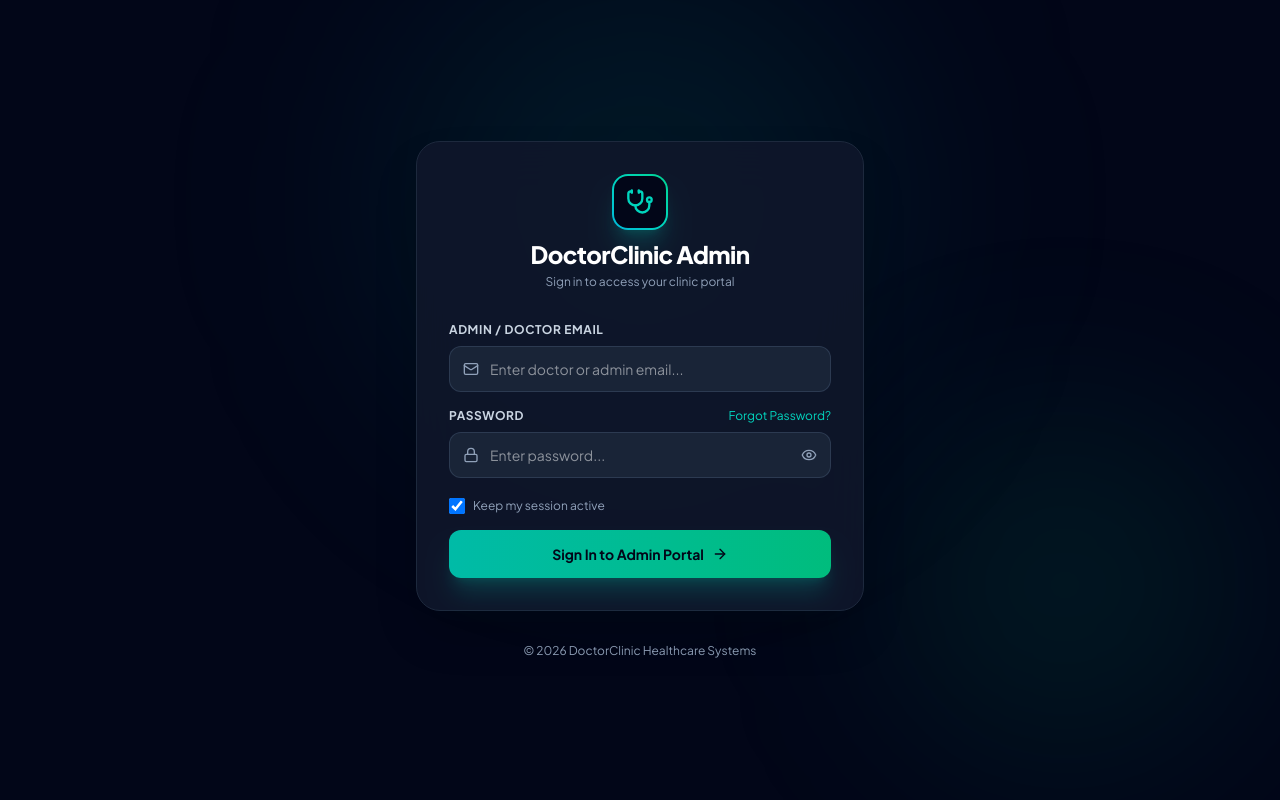
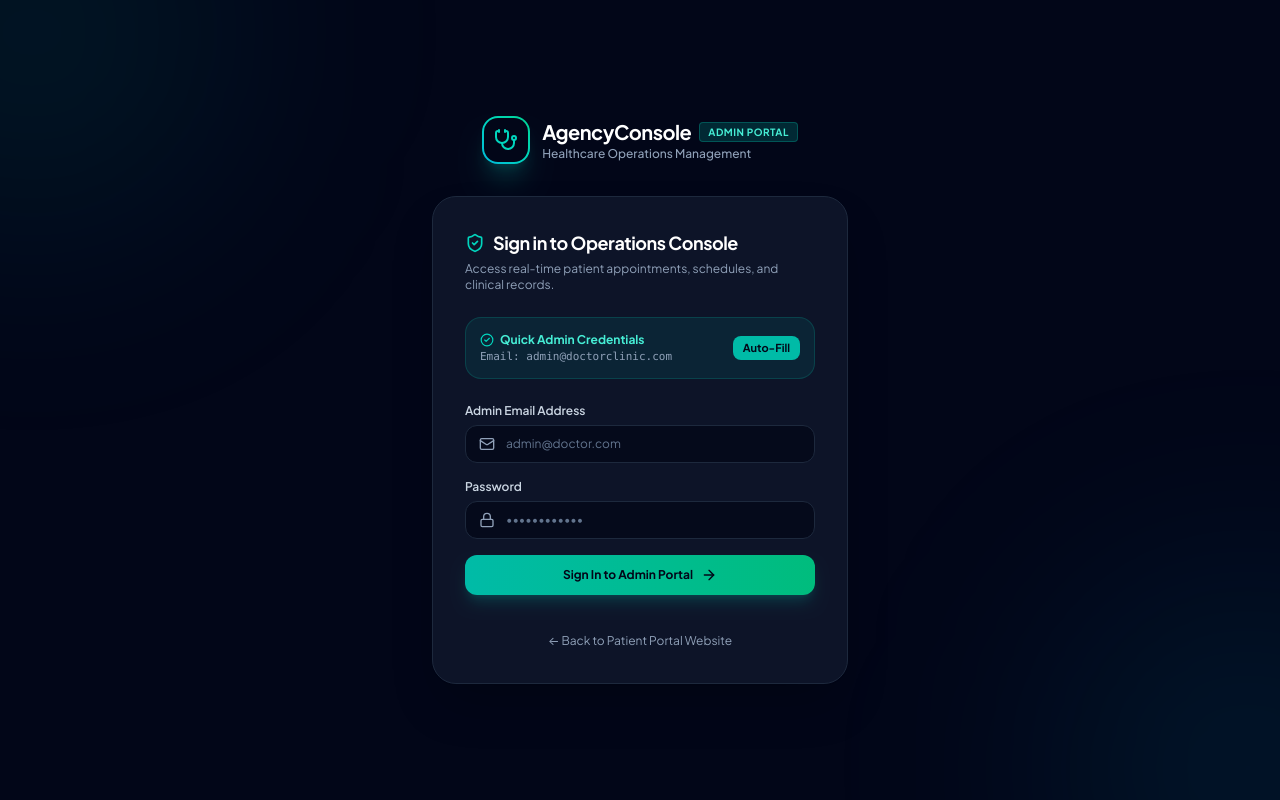
Before and after one commit to Abhi013-oss/Doctor-Demo, a Next.js app: page /login in a window 1280 px wide. Built offline with nearby package versions, Linux system fonts and the light colour scheme; no server answers.

Commit message:
fix: remove middleware.ts edge proxy traps and update login navigation for Vercel

```diff
--- a/app/(auth)/login/page.tsx
+++ b/app/(auth)/login/page.tsx
@@ -1,32 +1,23 @@
 "use client";
 
 import React, { useState, useEffect } from "react";
-import Link from "next/link";
-import {
-  Stethoscope,
-  Lock,
-  Mail,
-  Eye,
-  EyeOff,
-  ArrowRight,
-  AlertCircle
-} from "lucide-react";
+import { useRouter } from "next/navigation";
+import { Stethoscope, Lock, Mail, ArrowRight, ShieldCheck, CheckCircle2, AlertCircle } from "lucide-react";
 import { useAuth } from "@/components/admin/AuthProvider";
 import { DEMO_ADMIN_USER } from "@/lib/supabase";
+import Link from "next/link";
 
 export default function LoginPage() {
+  const [email, setEmail] = useState("");
+  const [password, setPassword] = useState("");
+  const [errorMsg, setErrorMsg] = useState("");
+  const [isSubmitting, setIsSubmitting] = useState(false);
+  const router = useRouter();
   const { login } = useAuth();
 
-  const [email, setEmail] = useState("");
-  const [password, setPassword] = useState("");
-  const [showPassword, setShowPassword] = useState(false);
-  const [errorMsg, setErrorMsg] = useState("");
-  const [isSubmitting, setIsSubmitting] = useState(false);
-
   useEffect(() => {
-    // Clear any stale cookies when arriving at the login page so it loads cleanly
-    document.cookie = "doctor_admin_session=; path=/; max-age=0; SameSite=Lax";
-    document.cookie = "sb-access-token=; path=/; max-age=0; SameSite=Lax";
+    // Ensure clean state initialization
+    setErrorMsg("");
   }, []);
 
   const handleSubmit = async (e: React.FormEvent) => {
@@ -40,18 +31,16 @@ export default function LoginPage() {
     setIsSubmitting(true);
 
     try {
-      // 1. Set session cookie so Middleware passes request to /dashboard
-      const maxAge = 30 * 24 * 60 * 60;
-      document.cookie = `doctor_admin_session=active; path=/; max-age=${maxAge}; SameSite=Lax`;
-
-      // 2. Save session user object to local storage
+      // 1. Save session user object to local storage
       const sessionUser = {
         ...DEMO_ADMIN_USER,
         email: email.trim() || DEMO_ADMIN_USER.email
       };
+      if (typeof window !== "undefined") {
         localStorage.setItem("doctor_admin_user", JSON.stringify(sessionUser));
+      }
 
-      // 3. Trigger auth login helper
+      // 2. Trigger auth login helper
       const res = await login(email.trim(), password);
 
       if (res && !res.success && res.error) {
@@ -60,136 +49,152 @@ export default function LoginPage() {
         return;
       }
 
-      // 4. Instant browser redirect to dashboard
-      window.location.href = "/dashboard";
+      // 3. Smooth SPA navigation to dashboard
+      router.push("/dashboard");
     } catch {
-      window.location.href = "/dashboard";
+      router.push("/dashboard");
     }
   };
 
+  const handleDemoLogin = () => {
+    setEmail(DEMO_ADMIN_USER.email);
+    setPassword("admin123");
+  };
+
   return (
-    <div className="min-h-screen bg-slate-950 flex flex-col justify-center items-center p-4 relative overflow-hidden select-none">
-      {/* Background Glow Orbs */}
-      <div className="absolute top-1/4 left-1/2 -translate-x-1/2 -translate-y-1/2 w-[500px] h-[500px] bg-teal-500/10 rounded-full blur-[120px] pointer-events-none" />
-      <div className="absolute bottom-10 right-10 w-[350px] h-[350px] bg-emerald-500/10 rounded-full blur-[100px] pointer-events-none" />
+    <div className="min-h-screen bg-slate-950 text-slate-100 flex flex-col justify-center py-12 sm:px-6 lg:px-8 relative overflow-hidden select-none">
+      {/* Background Decorative Glow Effects */}
+      <div className="absolute -top-40 -left-40 w-96 h-96 bg-teal-500/10 rounded-full blur-[120px] pointer-events-none" />
+      <div className="absolute -bottom-40 -right-40 w-96 h-96 bg-cyan-500/10 rounded-full blur-[120px] pointer-events-none" />
 
-      {/* Main Card Container */}
-      <div className="relative w-full max-w-md bg-slate-900/90 border border-slate-800 rounded-3xl shadow-2xl p-8 backdrop-blur-xl">
-        {/* Header Branding */}
-        <div className="text-center space-y-3 mb-8">
-          <div className="inline-flex items-center justify-center w-14 h-14 rounded-2xl bg-gradient-to-tr from-cyan-500 via-teal-400 to-emerald-400 p-0.5 shadow-xl shadow-teal-500/20 mb-2">
+      {/* Brand Header */}
+      <div className="sm:mx-auto sm:w-full sm:max-w-md text-center z-10 space-y-3">
+        <Link href="/" className="inline-flex items-center gap-3 group">
+          <div className="w-12 h-12 rounded-2xl bg-gradient-to-tr from-cyan-500 via-teal-400 to-emerald-400 p-0.5 shadow-xl shadow-teal-500/20 group-hover:scale-105 transition-transform duration-300">
             <div className="w-full h-full bg-slate-950 rounded-[14px] flex items-center justify-center">
-              <Stethoscope className="w-7 h-7 text-teal-400" />
+              <Stethoscope className="w-6 h-6 text-teal-400 group-hover:rotate-12 transition-transform duration-300" />
             </div>
           </div>
+          <div className="text-left">
+            <h1 className="text-xl font-bold text-white tracking-tight flex items-center gap-2">
+              <span>AgencyConsole</span>
+              <span className="text-[10px] font-bold uppercase tracking-wider px-2 py-0.5 rounded bg-teal-500/20 text-teal-300 border border-teal-500/30">
+                Admin Portal
+              </span>
+            </h1>
+            <p className="text-xs text-slate-400 font-medium">Healthcare Operations Management</p>
+          </div>
+        </Link>
+      </div>
 
-          <div>
-            <h1 className="text-2xl font-black tracking-tight text-white">DoctorClinic Admin</h1>
-            <p className="text-xs text-slate-400 mt-1">Sign in to access your clinic portal</p>
+      {/* Main Login Card Container */}
+      <div className="mt-8 sm:mx-auto sm:w-full sm:max-w-md z-10 px-4">
+        <div className="bg-slate-900/90 backdrop-blur-xl border border-slate-800 p-6 sm:p-8 rounded-3xl shadow-2xl space-y-6">
+          <div className="space-y-1">
+            <h2 className="text-lg font-bold text-white tracking-tight flex items-center gap-2">
+              <ShieldCheck className="w-5 h-5 text-teal-400" />
+              Sign in to Operations Console
+            </h2>
+            <p className="text-xs text-slate-400">
+              Access real-time patient appointments, schedules, and clinical records.
+            </p>
+          </div>
+
+          {/* Quick Fill Demo Banner */}
+          <div className="p-3.5 rounded-2xl bg-teal-500/10 border border-teal-500/20 flex items-center justify-between gap-3">
+            <div className="text-xs">
+              <div className="font-bold text-teal-300 flex items-center gap-1.5">
+                <CheckCircle2 className="w-3.5 h-3.5 text-teal-400" />
+                Quick Admin Credentials
+              </div>
+              <div className="text-[11px] text-slate-400 font-mono mt-0.5">
+                Email: {DEMO_ADMIN_USER.email}
               </div>
             </div>
+            <button
+              type="button"
+              onClick={handleDemoLogin}
+              className="px-2.5 py-1 rounded-lg bg-teal-500 hover:bg-teal-400 text-slate-950 font-bold text-[11px] transition-colors shrink-0"
+            >
+              Auto-Fill
+            </button>
+          </div>
 
-        {/* Error Alert */}
+          {/* Error Message Box */}
           {errorMsg && (
-          <div className="mb-6 p-3.5 rounded-2xl bg-red-500/10 border border-red-500/30 flex items-start gap-2.5 text-xs text-red-300 animate-in fade-in">
-            <AlertCircle className="w-4 h-4 text-red-400 shrink-0 mt-0.5" />
+            <div className="p-3.5 rounded-2xl bg-rose-500/10 border border-rose-500/20 flex items-start gap-2.5 text-rose-300 text-xs animate-in fade-in duration-200">
+              <AlertCircle className="w-4 h-4 shrink-0 mt-0.5 text-rose-400" />
               <span>{errorMsg}</span>
             </div>
           )}
 
-        {/* Login Form */}
-        <form onSubmit={handleSubmit} className="space-y-4" autoComplete="off">
-          {/* Email Input */}
-          <div>
-            <label className="block text-xs font-bold text-slate-300 uppercase tracking-wider mb-2">
-              Admin / Doctor Email
+          <form onSubmit={handleSubmit} className="space-y-4">
+            {/* Email Field */}
+            <div className="space-y-1.5">
+              <label className="text-xs font-semibold text-slate-300 flex items-center justify-between">
+                <span>Admin Email Address</span>
               </label>
               <div className="relative">
                 <Mail className="w-4 h-4 text-slate-400 absolute left-3.5 top-1/2 -translate-y-1/2" />
                 <input
                   type="email"
+                  required
+                  autoComplete="off"
                   value={email}
                   onChange={(e) => setEmail(e.target.value)}
-                placeholder="Enter doctor or admin email..."
-                autoComplete="off"
-                className="w-full pl-10 pr-4 py-3 rounded-xl bg-slate-800/80 border border-slate-700/80 text-white text-sm focus:outline-none focus:border-teal-400 transition-colors"
-                required
+                  placeholder="admin@doctor.com"
+                  className="w-full pl-10 pr-4 py-2.5 rounded-xl bg-slate-950/70 border border-slate-800 focus:border-teal-500 focus:ring-1 focus:ring-teal-500 text-white text-xs placeholder-slate-500 outline-none transition-all"
                 />
               </div>
             </div>
 
-          {/* Password Input */}
-          <div>
-            <div className="flex items-center justify-between mb-2">
-              <label className="block text-xs font-bold text-slate-300 uppercase tracking-wider">
-                Password
+            {/* Password Field */}
+            <div className="space-y-1.5">
+              <label className="text-xs font-semibold text-slate-300 flex items-center justify-between">
+                <span>Password</span>
               </label>
-              <Link
-                href="/forgot-password"
-                className="text-xs text-teal-400 hover:text-teal-300 hover:underline"
-              >
-                Forgot Password?
-              </Link>
-            </div>
               <div className="relative">
                 <Lock className="w-4 h-4 text-slate-400 absolute left-3.5 top-1/2 -translate-y-1/2" />
                 <input
-                type={showPassword ? "text" : "password"}
+                  type="password"
+                  required
+                  autoComplete="off"
                   value={password}
                   onChange={(e) => setPassword(e.target.value)}
-                placeholder="Enter password..."
-                autoComplete="new-password"
-                className="w-full pl-10 pr-10 py-3 rounded-xl bg-slate-800/80 border border-slate-700/80 text-white text-sm focus:outline-none focus:border-teal-400 transition-colors"
-                required
+                  placeholder="••••••••••••"
+                  className="w-full pl-10 pr-4 py-2.5 rounded-xl bg-slate-950/70 border border-slate-800 focus:border-teal-500 focus:ring-1 focus:ring-teal-500 text-white text-xs placeholder-slate-500 outline-none transition-all"
                 />
-              <button
-                type="button"
-                onClick={() => setShowPassword(!showPassword)}
-                className="absolute right-3.5 top-1/2 -translate-y-1/2 text-slate-400 hover:text-slate-200"
-              >
-                {showPassword ? <EyeOff className="w-4 h-4" /> : <Eye className="w-4 h-4" />}
-              </button>
               </div>
-          </div>
-
-          {/* Remember Me */}
-          <div className="flex items-center gap-2 pt-1">
-            <input
-              type="checkbox"
-              id="remember"
-              defaultChecked
-              className="w-4 h-4 rounded bg-slate-800 border-slate-700 text-teal-500 focus:ring-teal-400"
-            />
-            <label htmlFor="remember" className="text-xs text-slate-400 cursor-pointer">
-              Keep my session active
-            </label>
             </div>
 
             {/* Submit Button */}
             <button
               type="submit"
               disabled={isSubmitting}
-            className="w-full mt-4 py-3.5 rounded-xl bg-gradient-to-r from-teal-500 to-emerald-500 hover:from-teal-400 hover:to-emerald-400 text-slate-950 font-bold text-sm shadow-xl shadow-teal-500/20 active:scale-98 transition-all flex items-center justify-center gap-2 cursor-pointer disabled:opacity-50"
+              className="w-full py-3 px-4 rounded-xl bg-gradient-to-r from-teal-500 to-emerald-500 hover:from-teal-400 hover:to-emerald-400 text-slate-950 font-bold text-xs shadow-lg shadow-teal-500/20 active:scale-[0.99] transition-all flex items-center justify-center gap-2 disabled:opacity-50"
             >
               {isSubmitting ? (
-              <span className="flex items-center gap-2">
-                <span className="w-4 h-4 border-2 border-slate-950 border-t-transparent rounded-full animate-spin" />
-                Signing In...
-              </span>
+                <span>Signing in...</span>
               ) : (
                 <>
-                Sign In to Admin Portal
+                  <span>Sign In to Admin Portal</span>
                   <ArrowRight className="w-4 h-4" />
                 </>
               )}
             </button>
           </form>
+
+          {/* Footer Back Link */}
+          <div className="pt-2 text-center">
+            <Link
+              href="/"
+              className="text-xs text-slate-400 hover:text-teal-400 transition-colors inline-flex items-center gap-1"
+            >
+              ← Back to Patient Portal Website
+            </Link>
           </div>
-
-      {/* Footer */}
-      <p className="mt-8 text-center text-xs text-slate-400">
-        © 2026 DoctorClinic Healthcare Systems
-      </p>
+        </div>
+      </div>
     </div>
   );
 }
```
Also changed, not shown: middleware.ts (deleted, +0 -15 lines). Lines whose indentation alone changed are shown as unchanged.
